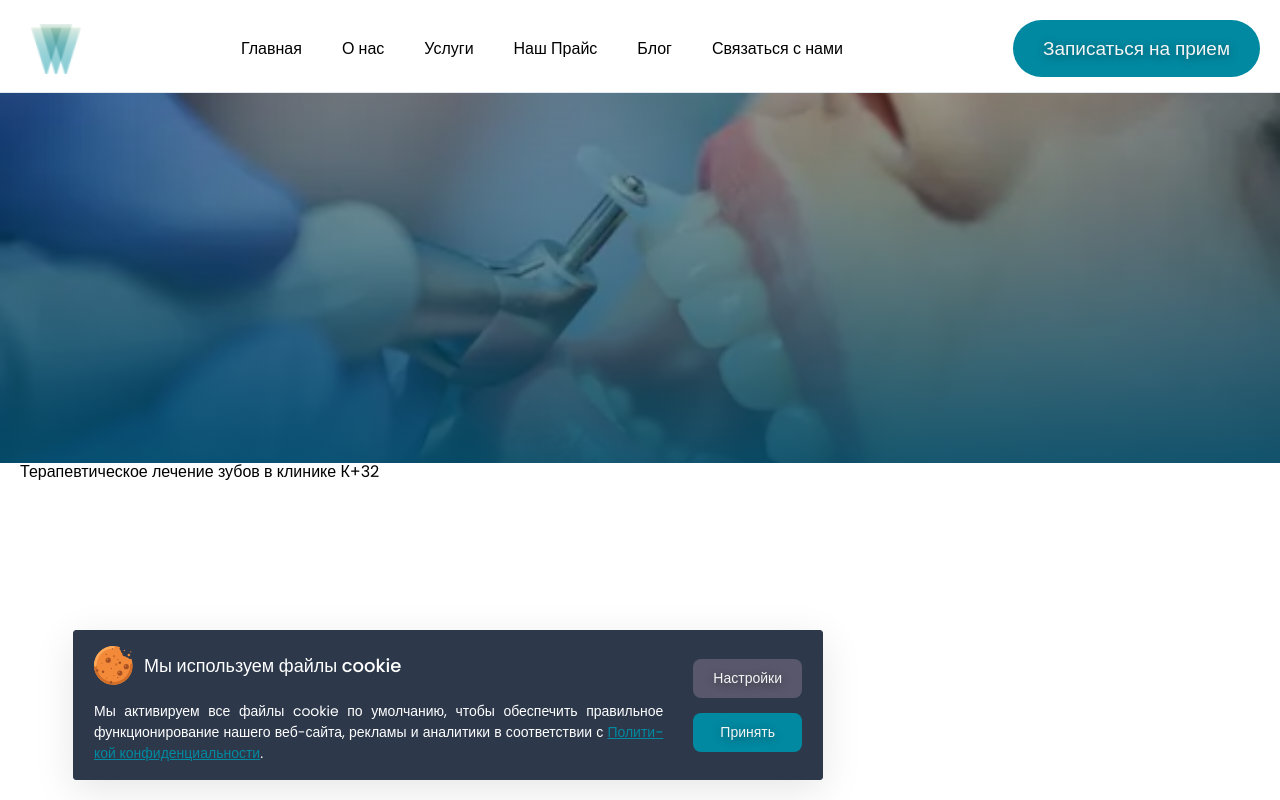
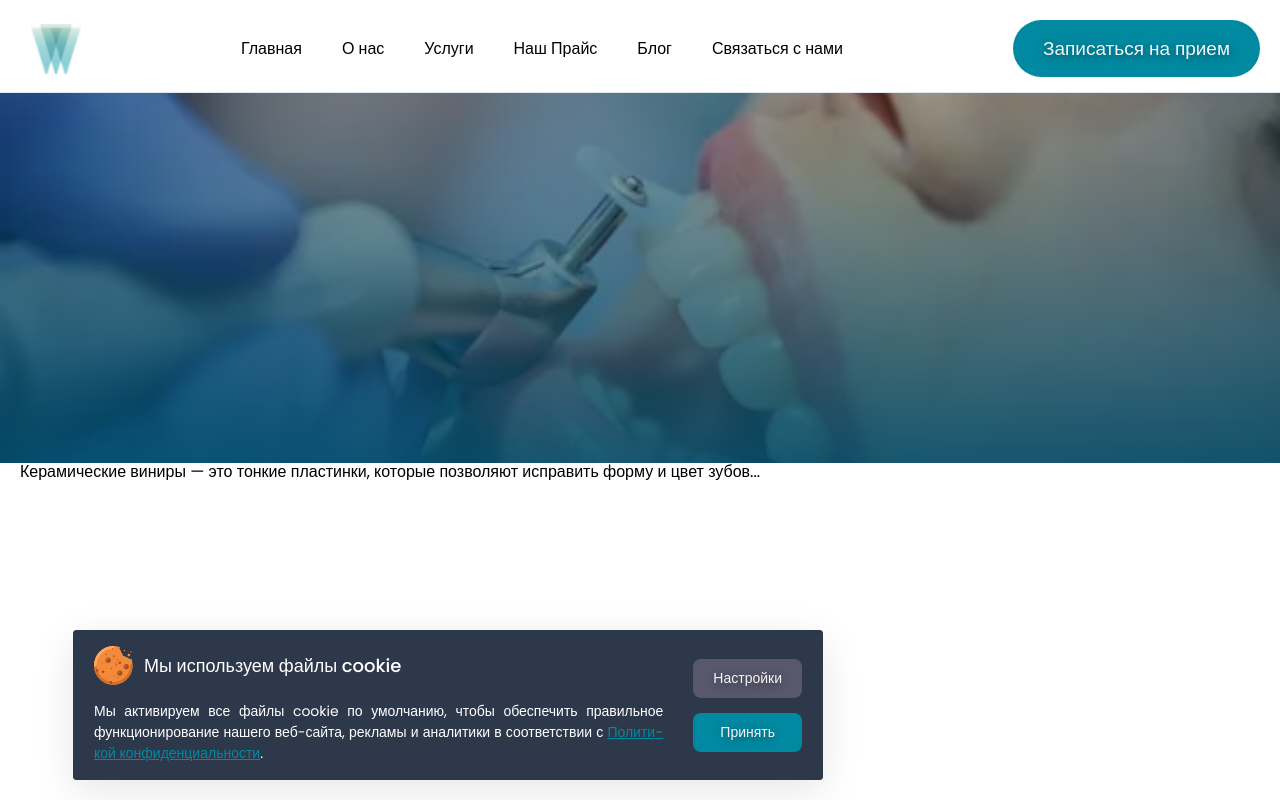
Before and after one commit to irinapodlisnyuk/stomatology-k32, a Next.js app: page /service/therapy in a window 1280 px wide. Shown: the top 800 px of the page. Built offline with nearby package versions, Linux system fonts and the light colour scheme.

Commit message:
page service

```diff
--- a/src/app/service/[slug]/page.tsx
+++ b/src/app/service/[slug]/page.tsx
@@ -55,8 +55,7 @@ export default async function Page({ params }: PageProps) {
       <div className="container">
         <div className={styles.serviceLayout}>
           <article className={styles.serviceContent}>
-            {/* Если у вас в SERVICES_DATA появится детальное описание fullText, замените service.altText на service.fullText */}
-            <div dangerouslySetInnerHTML={{ __html: service.altText }} />
+            <div dangerouslySetInnerHTML={{ __html: service.fullText || "<p>Описание услуги временно наполняется...</p>" }} />
           </article>
 
           {/* ВЫВОД ПРАЙСА ИЗ ОТДЕЛЬНОГО МАССИВА */}
--- a/src/data/Service_data.ts
+++ b/src/data/Service_data.ts
@@ -14,7 +14,7 @@ export const SERVICES_DATA: ServiceItem[] = [
     title: "терапия",
     imgName: "preventivecare",
     altText: "Терапевтическое лечение зубов в клинике К+32",
-    fullText: "",
+      fullText: "<p>Керамические виниры — это тонкие пластинки, которые позволяют исправить форму и цвет зубов...</p>"
   },
   {
     id: "orthopedics",
@@ -22,7 +22,7 @@ export const SERVICES_DATA: ServiceItem[] = [
     title: "ортопедия",
     imgName: "orthopedics",
     altText: "Ортопедическая стоматология в клинике К+32",
-    fullText: "",
+      fullText: "<p>Керамические виниры — это тонкие пластинки, которые позволяют исправить форму и цвет зубов...</p>"
   },
   {
     id: "whitening",
@@ -30,7 +30,7 @@ export const SERVICES_DATA: ServiceItem[] = [
     title: "отбеливание",
     imgName: "whitening",
     altText: "Отбеливание зубов в клинике К+32",
-    fullText: "",
+      fullText: "<p>Керамические виниры — это тонкие пластинки, которые позволяют исправить форму и цвет зубов...</p>"
   },
   {
     id: "implantation",
@@ -38,7 +38,7 @@ export const SERVICES_DATA: ServiceItem[] = [
     title: "имплантация",
     imgName: "implantation",
     altText: "Имплантация зубов в клинике К+32",
-    fullText: "",
+      fullText: "<p>Керамические виниры — это тонкие пластинки, которые позволяют исправить форму и цвет зубов...</p>"
   },
   {
     id: "surgery",
@@ -46,7 +46,7 @@ export const SERVICES_DATA: ServiceItem[] = [
     title: "хирургия",
     imgName: "surgery",
     altText: "Хирургическая стоматология в клинике К+32",
-    fullText: "",
+      fullText: "<p>Керамические виниры — это тонкие пластинки, которые позволяют исправить форму и цвет зубов...</p>"
   },
   {
     id: "orthodontics",
@@ -54,7 +54,7 @@ export const SERVICES_DATA: ServiceItem[] = [
     title: "ортодонтия",
     imgName: "orthodontics",
     altText: "Ортодонтическая стоматология в клинике К+32",
-    fullText: "",
+      fullText: "<p>Керамические виниры — это тонкие пластинки, которые позволяют исправить форму и цвет зубов...</p>"
   },
   {
     id: "planmeca",
@@ -62,7 +62,7 @@ export const SERVICES_DATA: ServiceItem[] = [
     title: "3D",
     imgName: "planmeca",
     altText: "ТРЕХМЕРНЫЙ ТОМОГРАФ PLANMECA PROMAX 3D CLASSIC в клинике К+32",
-    fullText: "",
+      fullText: "<p>Керамические виниры — это тонкие пластинки, которые позволяют исправить форму и цвет зубов...</p>"
   },
   {
     id: "endodontics",
@@ -70,7 +70,7 @@ export const SERVICES_DATA: ServiceItem[] = [
     title: "эндодонтия",
     imgName: "endodontics",
     altText: "Эндодонтическая стоматология в клинике К+32",
-    fullText: "",
+      fullText: "<p>Керамические виниры — это тонкие пластинки, которые позволяют исправить форму и цвет зубов...</p>"
   },
   {
     id: "hygiene",
@@ -78,6 +78,6 @@ export const SERVICES_DATA: ServiceItem[] = [
     title: "профессиональная гигиена",
     imgName: "hygiene",
     altText: "Профессиональная гигиена в клинике К+32",
-    fullText: "",
+      fullText: "<p>Керамические виниры — это тонкие пластинки, которые позволяют исправить форму и цвет зубов...</p>"
   },
 ];
```
